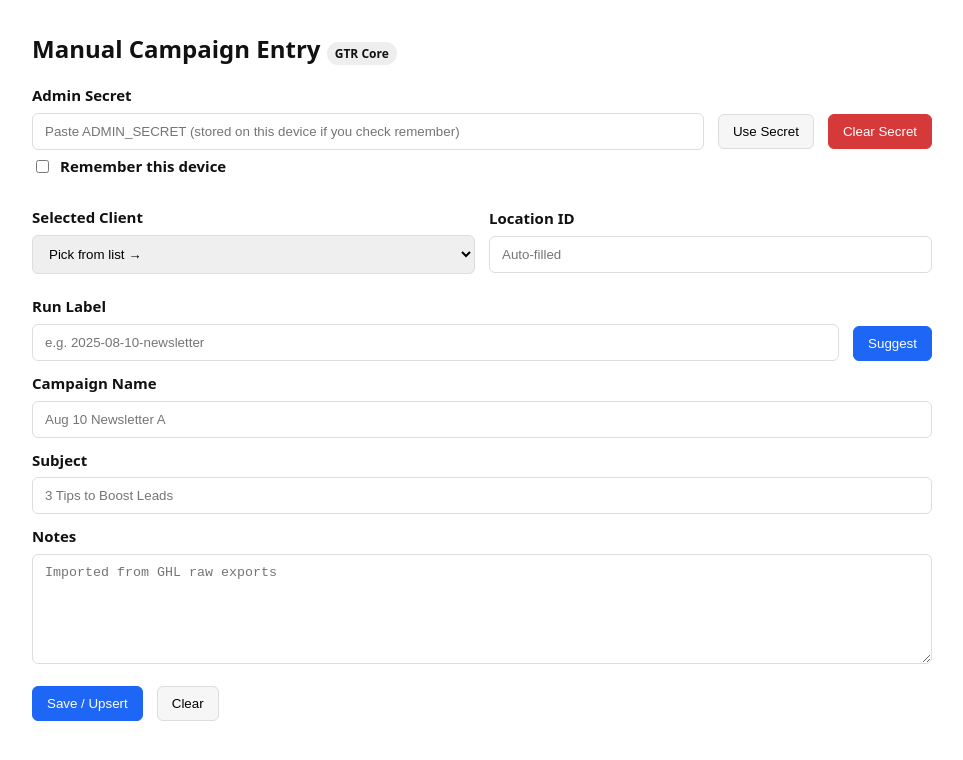
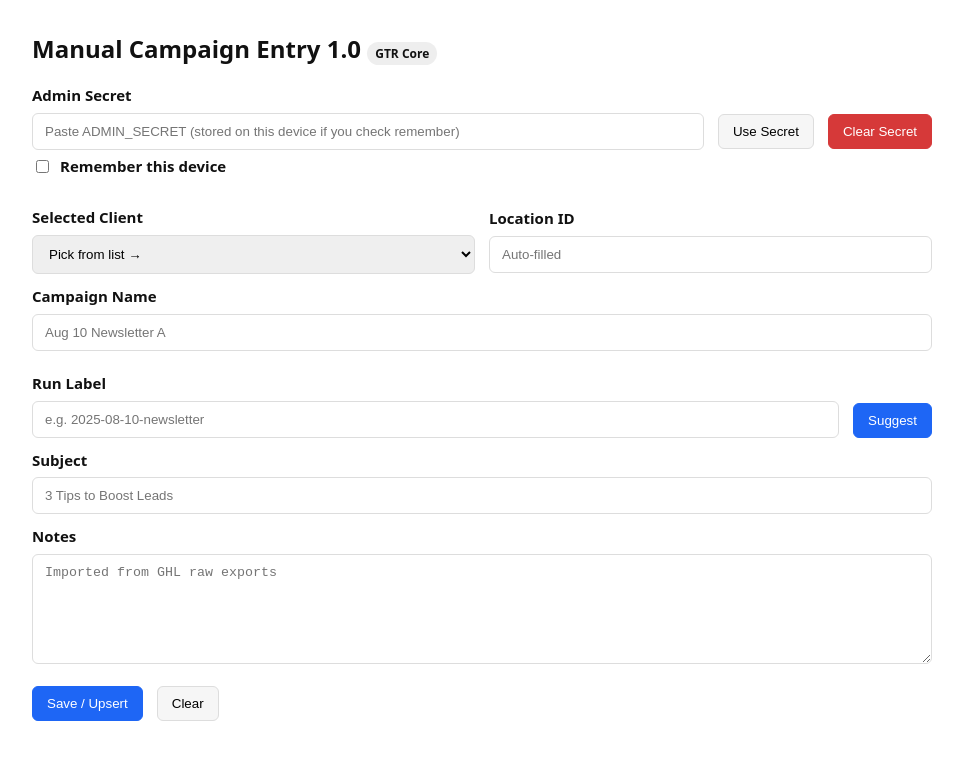
Before and after one commit to goalstoresults/gtr-cdw-campaign-admin, a plain HTML site: page index.html in a window 1280 px wide. Shown: the whole page, without its empty margins (158-1121 px from the left). Drawn offline with Linux system fonts and the light colour scheme.

Commit message:
Update index.html

```diff
--- a/index.html
+++ b/index.html
@@ -28,7 +28,7 @@
 </head>
 <body>
   <div class="wrap">
-    <h1>Manual Campaign Entry <span class="pill">GTR Core</span></h1>
+    <h1>Manual Campaign Entry 1.0 <span class="pill">GTR Core</span></h1>
 
     <!-- ADMIN SECRET -->
     <label>Admin Secret</label>
@@ -58,6 +58,10 @@
       </div>
     </div>
 
+    <!-- CAMPAIGN INFO -->
+    <label>Campaign Name</label>
+    <input id="campaignName" type="text" placeholder="Aug 10 Newsletter A" />
+
     <!-- RUN LABEL -->
     <div class="row">
       <div class="col">
@@ -68,10 +72,6 @@
         <button class="btn primary" id="suggestBtn">Suggest</button>
       </div>
     </div>
-
-    <!-- CAMPAIGN INFO -->
-    <label>Campaign Name</label>
-    <input id="campaignName" type="text" placeholder="Aug 10 Newsletter A" />
 
     <label>Subject</label>
     <input id="subject" type="text" placeholder="3 Tips to Boost Leads" />
```
